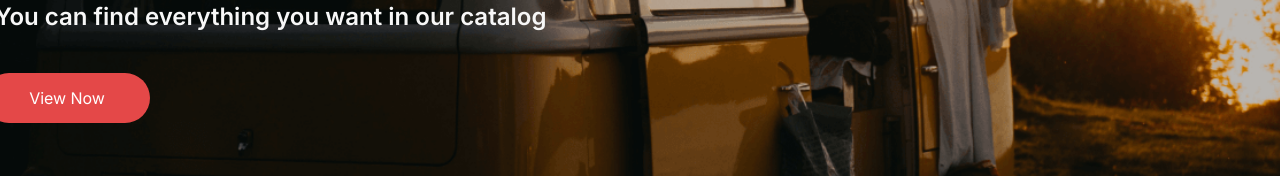
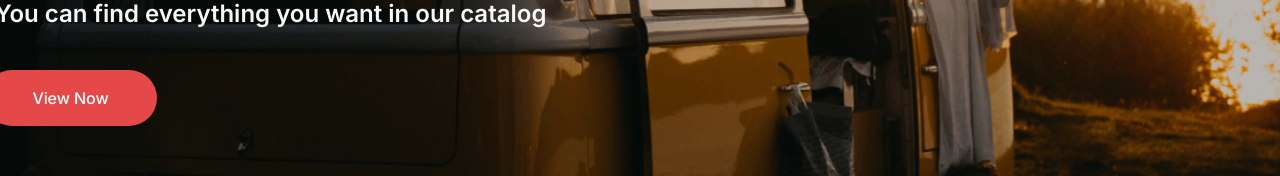
Before and after one commit to DaryPet/TravelTrucksApp, a React (Vite) app: page / in a window 1280 px wide. Shown: the part 435-611 px from the top of the page. Built offline with nearby package versions, Linux system fonts and the light colour scheme.

Commit message:
css, center, correct button on form

```diff
--- a/src/components/BookingForm/BookingForm.jsx
+++ b/src/components/BookingForm/BookingForm.jsx
@@ -97,7 +97,7 @@ export default function BookingForm() {
                   <Field
                     as="textarea"
                     name="comment"
-                    className={css.field}
+                    className={css.fieldTextarea}
                     placeholder="Comment"
                   />
                   <ErrorMessage name="comment" component="div" />
--- a/src/components/BookingForm/BookingForm.module.css
+++ b/src/components/BookingForm/BookingForm.module.css
@@ -49,6 +49,19 @@
   border: none;
   background: var(--inputs);
 }
+.fieldTextarea {
+  display: flex;
+  width: 553px;
+  height: 60px;
+  padding: 18px 308px 76px 18px;
+  flex-direction: column;
+  align-items: flex-start;
+  gap: 10px;
+  border-radius: 12px;
+  border: none;
+  background: var(--inputs);
+}
+
 .button {
   display: flex;
   width: 166px;
@@ -61,7 +74,7 @@
   letter-spacing: -0.08px;
   text-align: center;
   text-decoration: none;
-  margin-top: 24px;
+  margin: 0 auto;
   transition: background-color 0.3s ease;
   border: none;
 }
--- a/src/pages/CatalogPage/CatalogPage.module.css
+++ b/src/pages/CatalogPage/CatalogPage.module.css
@@ -1,7 +1,7 @@
 .catalog {
   display: flex;
   gap: 64px;
-  padding: 120px 64px;
+  padding: 72px 64px;
 }
 .noCampers {
   font-size: 18px;
--- a/src/pages/HomePage/HomePage.module.css
+++ b/src/pages/HomePage/HomePage.module.css
@@ -41,7 +41,7 @@
 
 .button {
   display: flex;
-  width: 166px;
+  width: 173px;
   padding: 16px 16px;
   border-radius: 200px;
   background: var(--button);
@@ -53,6 +53,11 @@
   text-decoration: none;
   transition: background-color 0.3s ease;
   border: none;
+  color: var(--White, #fff);
+  font-size: 16px;
+  font-weight: 500;
+  line-height: 24px; /* 150% */
+  letter-spacing: -0.08px;
 }
 .button:hover {
   background-color: var(--button-hover);
```
